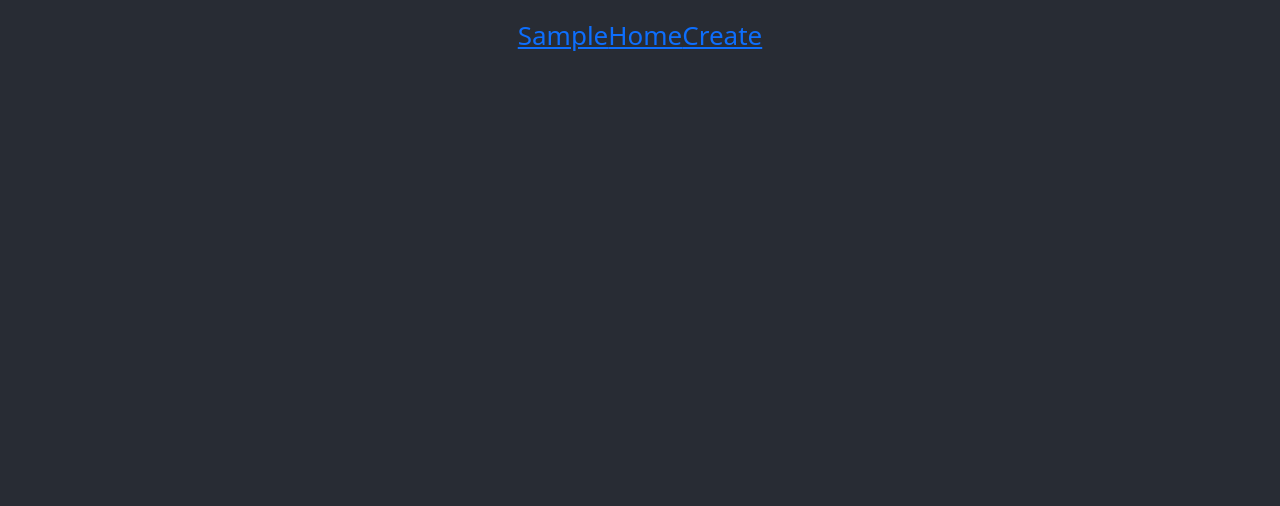
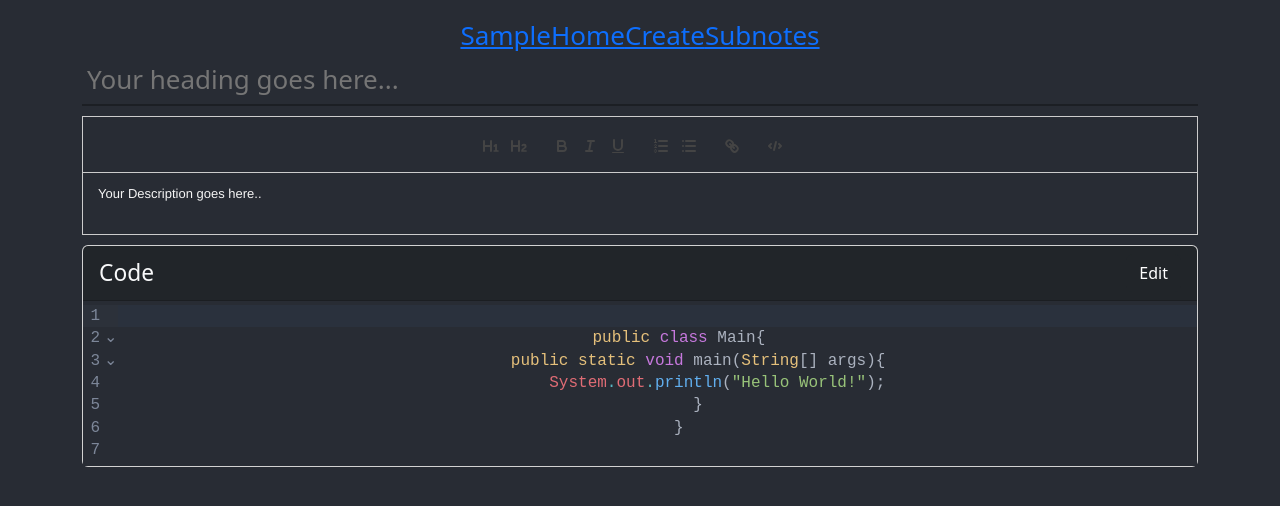
Before and after one commit to iamazizur/developers-note-ui, a React (Create React App) app: page /subnotes in a window 1280 px wide. Before the commit this address had no page. Shown: the top 506 px of the page. Built offline with nearby package versions, Linux system fonts and the light colour scheme.

Commit message:
adding subnote collection as well

```diff
--- a/src/App.js
+++ b/src/App.js
@@ -3,6 +3,7 @@ import CreateNote from './components/home/CreateNote';
 import Home from './components/home/Home';
 import Sample from './components/home/Sample';
 import { BrowserRouter as Router, Route, Routes, Link } from 'react-router-dom';
+import SubNotes from './components/subnotes/SubNotes';
 
 
 function App() {
@@ -15,12 +16,14 @@ function App() {
               <Link to="/">Sample</Link>
               <Link to="/home">Home</Link>
               <Link to="/create">Create</Link>
+              <Link to="/subnotes">Subnotes</Link>
 
             </nav>
             <Routes>
               <Route path="/" element={<Sample />} />
               <Route path="/home" element={<Home />} />
               <Route path='/create' element={<CreateNote />} />
+              <Route path='/subnotes' element={<SubNotes />} />
             </Routes>
           </Router>
         </header>
--- a/src/components/descriptions/RichDescription.js
+++ b/src/components/descriptions/RichDescription.js
@@ -6,11 +6,14 @@ function RichDescription({onDescriptionChanged}) {
 
     const [text, setText] = React.useState('<p>Your Description goes here..</p><p><br></p><p><br></p><p><br></p>');
 
+
     const handleChange = (value) => {
         setText(prev => value);
 
-        if(onDescriptionChanged !== null || onDescriptionChanged !== undefined)
+        if( onDescriptionChanged !== undefined && onDescriptionChanged !== null){
             onDescriptionChanged(value);
+
+        }
     };
 
     const modules = {
--- a/src/components/home/CreateNote.js
+++ b/src/components/home/CreateNote.js
@@ -1,11 +1,11 @@
 import React from "react";
 import Title from "../Title";
 import RichDescription from "../descriptions/RichDescription";
-import CodeComponent from "../subnotes/CodeComponent";
 
 import NoteDTO from "../../models/NoteDTO.js";
 import UserDTO from "../../models/UserDTO.js";
 import NoteDbHandler from "../../db/NoteDbHandler";
+import SubNotes from "../subnotes/SubNotes";
 
 
 
@@ -15,15 +15,9 @@ initialNoteDto.user = user;
 
 export default function CreateNote(params) {
 
-    const [noteDTO, setNoteDTO] = React.useState(initialNoteDto)
+    const [noteDTO, setNoteDTO] = React.useState(initialNoteDto);
+    const [subnotes, setSubnotes] = React.useState([]);
 
-    const initialCodeValue = `
-    public class Main{
-        public static void main(String[] args){
-            System.out.println("Hello World!");
-        }
-    }
-    `
 
     const onChangeTitle = (title) => {
         setNoteDTO(prev => {
@@ -41,7 +35,7 @@ export default function CreateNote(params) {
 
     }
 
-    const onSave = async () => {
+    const onSave = () => {
         console.log(noteDTO);
         console.log('saving to db..');
         let dbHandler = new NoteDbHandler();
@@ -51,6 +45,21 @@ export default function CreateNote(params) {
             }).catch(err => {
                 console.error(err)
             });
+    }
+
+    const addSubnoteSection = () => {
+
+        setSubnotes(prev => {
+
+            const element =
+                <div className="mt-4" key={prev.length + 1} >
+                    <SubNotes />
+                </div>
+
+
+            return [...prev, element];
+
+        })
     }
 
     return (
@@ -68,16 +77,19 @@ export default function CreateNote(params) {
                         onDescriptionChanged={onChangeDescription}
                     />
 
+                    {subnotes}
+
+                    {/*
                     <div className="mt-2">
-                        <CodeComponent
-                            initialCodeValue={initialCodeValue}
-                        />
-                    </div>
+
+                        <SubNotes />
+
+                    </div> */}
 
                 </div>
 
                 <div className="d-grid gap-2 mt-2">
-                    <button className="btn btn-dark" type="button">Add Section</button>
+                    <button className="btn btn-dark" type="button" onClick={addSubnoteSection}>Add Section</button>
                 </div>
 
                 <button type="button" className="btn btn-primary" onClick={onSave} >Save</button>
--- /dev/null
+++ b/src/components/subnotes/Heading.css
@@ -0,0 +1,5 @@
+.input-heading{
+    border-bottom: 2px solid rgba(0, 0, 0, 0.3);
+    color: #282c34;
+    padding: 5px;
+}
--- a/src/components/subnotes/Heading.js
+++ b/src/components/subnotes/Heading.js
@@ -1,7 +1,13 @@
 import React from 'react'
+import './Heading.css'
 
 export default function Heading() {
-  return (
-    <div>Heading</div>
-  )
+    return (
+        <>
+            <input className='input-heading'
+                type='text'
+                placeholder='Your heading goes here...'
+            />
+        </>
+    )
 }
--- a/src/components/subnotes/SubNotes.js
+++ b/src/components/subnotes/SubNotes.js
@@ -1,13 +1,34 @@
 import React from "react";
 import CodeComponent from "./CodeComponent";
+import Heading from "./Heading";
+import RichDescription from "../descriptions/RichDescription";
+
+const initialCodeValue = `
+    public class Main{
+        public static void main(String[] args){
+            System.out.println("Hello World!");
+        }
+    }
+    `
+export default function SubNotes(params) {
 
 
-export default function SubNotes(params) {
+    const onDescriptionChanged = (value) => {
+    }
+
     return (
         <>
 
+            <div className="container d-flex flex-column flex-gap-10">
+                <Heading />
+                <RichDescription
+                    onDescriptionChanged={onDescriptionChanged}
+                />
+                <CodeComponent
+                    initialCodeValue={initialCodeValue}
+                />
+            </div>
 
-            <CodeComponent />
 
         </>
     );
--- a/src/index.css
+++ b/src/index.css
@@ -11,3 +11,8 @@ code {
   font-family: source-code-pro, Menlo, Monaco, Consolas, 'Courier New',
     monospace;
 }
+
+.flex-gap-10{
+  gap: 10px;
+
+}
```
